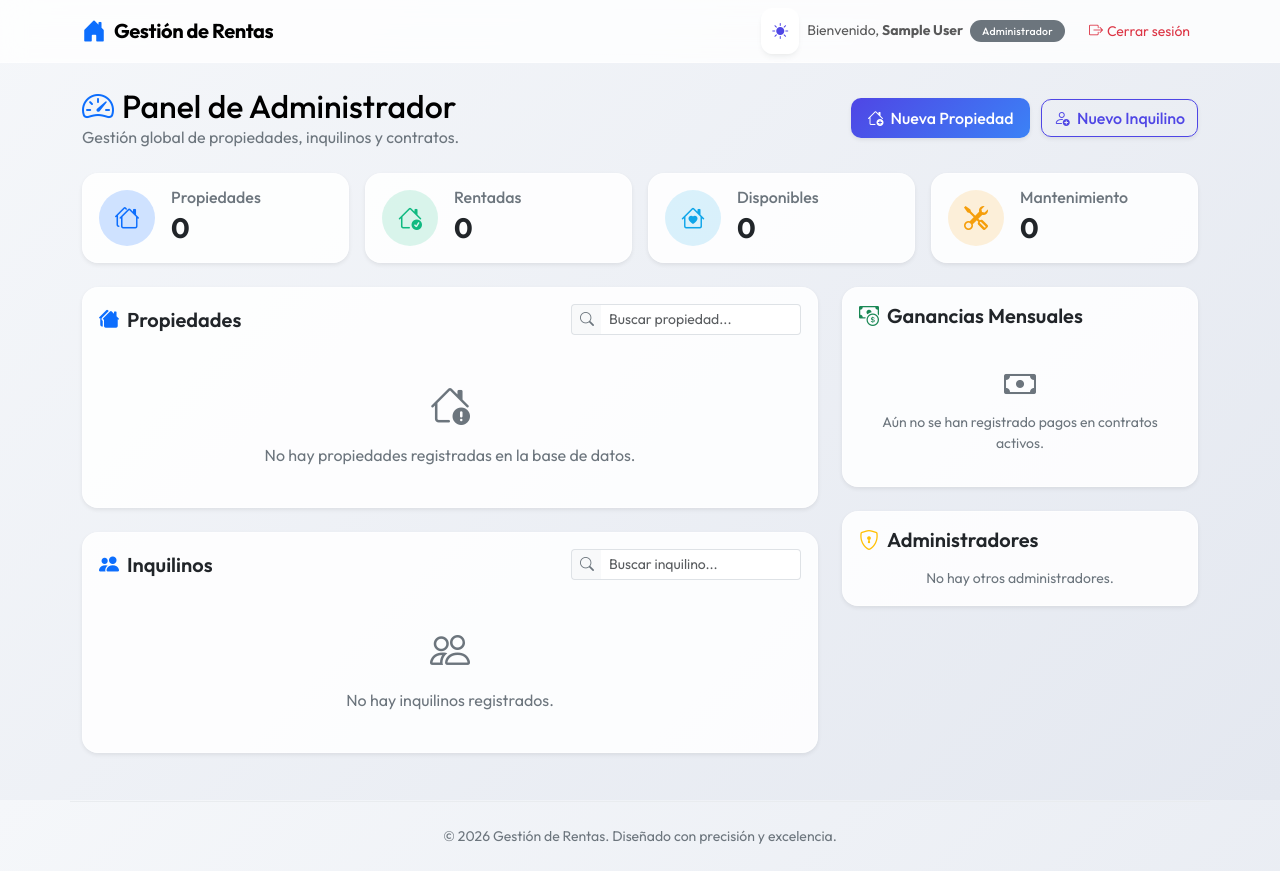
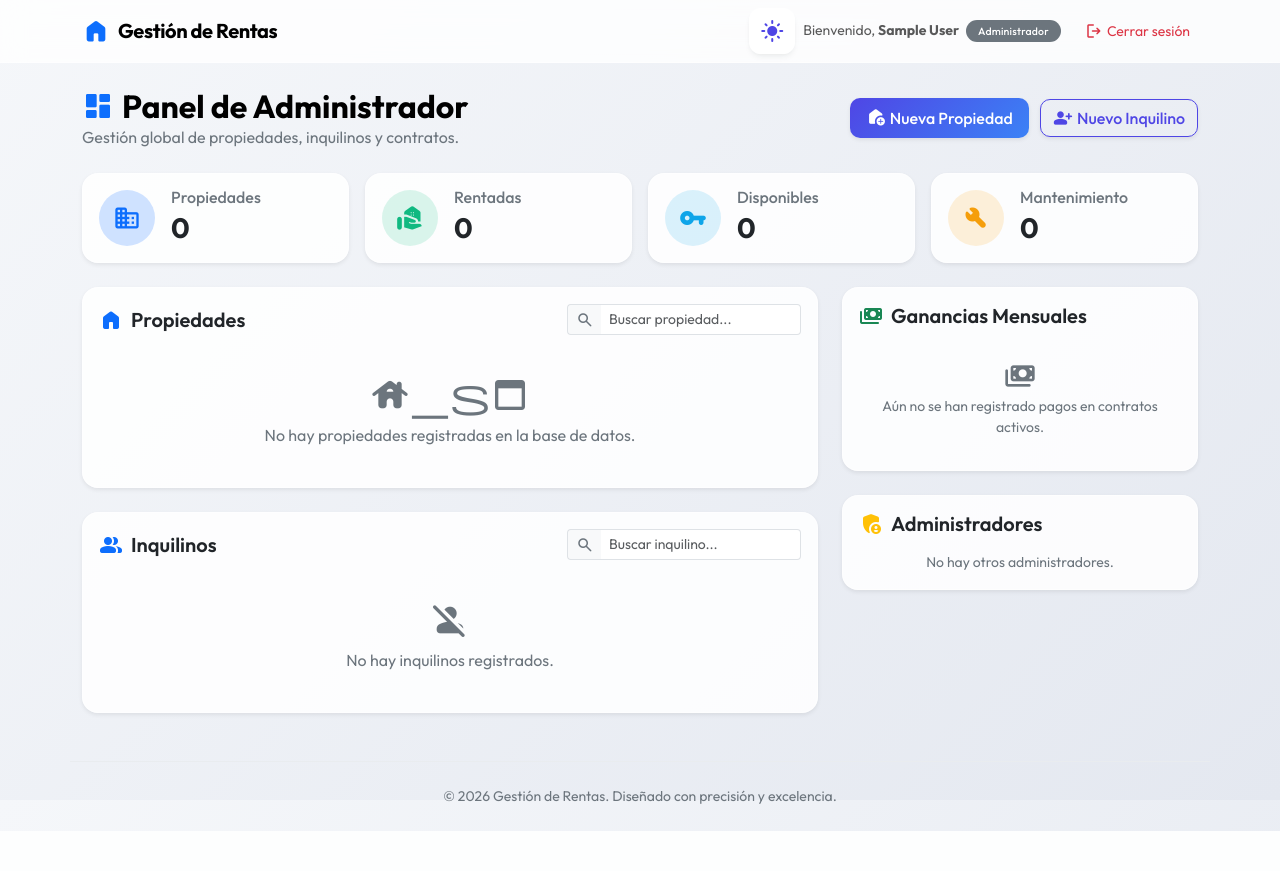
Before and after one commit to nanisadw3/Administracion_Rentas, a Flask app: page / in a window 1280 px wide. After the commit the page ends 831 px from the top, so only its background shows below. Run offline with Flask 3, Linux system fonts and the light colour scheme; the visitor is signed in with stand-in values (Sample User, id 1).

Commit message:
style: Reemplazar iconos de Bootstrap por Material Symbols Rounded de Google Fonts para un diseño más minimalista

```diff
--- a/templates/base.html
+++ b/templates/base.html
@@ -4,14 +4,12 @@
     <meta charset="UTF-8">
     <meta name="viewport" content="width=device-width, initial-scale=1.0">
     <title>{% block title %}Gestión de Rentas{% endblock %}</title>
-    <!-- Google Fonts: Outfit -->
+    <!-- Google Fonts: Outfit & Material Symbols Rounded -->
     <link rel="preconnect" href="https://fonts.googleapis.com">
     <link rel="preconnect" href="https://fonts.gstatic.com" crossorigin>
-    <link href="https://fonts.googleapis.com/css2?family=Outfit:wght@300;400;500;600;700;800&display=swap" rel="stylesheet">
+    <link href="https://fonts.googleapis.com/css2?family=Outfit:wght@300;400;500;600;700;800&family=Material+Symbols+Rounded:opsz,wght,FILL,GRAD@20..48,100..700,0..1,-50..200&display=swap" rel="stylesheet">
     <!-- Bootstrap CSS -->
     <link href="https://cdn.jsdelivr.net/npm/bootstrap@5.3.3/dist/css/bootstrap.min.css" rel="stylesheet" integrity="sha384-QWTKZyjpPEjISv5WaRU9OFeRpok6YctnYmDr5pNlyT2bRjXh0JMhjY6hW+ALEwIH" crossorigin="anonymous">
-    <!-- Bootstrap Icons -->
-    <link rel="stylesheet" href="https://cdn.jsdelivr.net/npm/bootstrap-icons@1.11.3/font/bootstrap-icons.min.css">
 
     <style>
         /* Custom Premium Design System */
@@ -204,6 +202,15 @@
             background-color: rgba(239, 68, 110, 0.15) !important;
             color: #ef4444 !important;
         }
+
+        /* Align Material Symbols */
+        .material-symbols-rounded {
+            font-variation-settings: 'FILL' 1, 'wght' 400, 'GRAD' 0, 'opsz' 24;
+            display: inline-flex;
+            align-items: center;
+            justify-content: center;
+            vertical-align: middle;
+        }
     </style>
     <script>
         // Pre-render theme loading
@@ -223,7 +230,7 @@
     <nav class="navbar navbar-expand-lg border-bottom mb-4">
         <div class="container">
             <a class="navbar-brand d-flex align-items-center" href="{{ url_for('dashboard') }}">
-                <i class="bi bi-house-door-fill text-primary me-2 fs-4"></i>
+                <span class="material-symbols-rounded text-primary me-2 fs-3">home</span>
                 <strong style="letter-spacing: -0.02em;">Gestión de Rentas</strong>
             </a>
             <button class="navbar-toggler" type="button" data-bs-toggle="collapse" data-bs-target="#navbarNav" aria-controls="navbarNav" aria-expanded="false" aria-label="Toggle navigation">
@@ -232,15 +239,15 @@
             <div class="collapse navbar-collapse" id="navbarNav">
                 <div class="navbar-nav ms-auto align-items-center gap-2">
                     <button class="theme-toggle-btn" id="theme-toggle" title="Alternar modo oscuro/claro" type="button">
-                        <i class="bi bi-sun-fill" id="theme-toggle-icon"></i>
+                        <span class="material-symbols-rounded" id="theme-toggle-icon">light_mode</span>
                     </button>
                     {% if session['user_id'] %}
                         <span class="navbar-text me-2 small">
                             Bienvenido, <strong>{{ session['user_name'] }}</strong> <span class="badge bg-secondary ms-1">{{ session['user_role']|capitalize }}</span>
                         </span>
-                        <a class="btn btn-outline-danger btn-sm border-0" href="{{ url_for('logout') }}"><i class="bi bi-box-arrow-right me-1"></i>Cerrar sesión</a>
+                        <a class="btn btn-outline-danger btn-sm border-0 d-inline-flex align-items-center" href="{{ url_for('logout') }}"><span class="material-symbols-rounded me-1" style="font-size: 18px;">logout</span>Cerrar sesión</a>
                     {% else %}
-                        <a class="nav-link small" href="{{ url_for('login') }}"><i class="bi bi-box-arrow-in-right me-1"></i>Iniciar Sesión</a>
+                        <a class="nav-link small d-inline-flex align-items-center" href="{{ url_for('login') }}"><span class="material-symbols-rounded me-1" style="font-size: 18px;">login</span>Iniciar Sesión</a>
                     {% endif %}
                 </div>
             </div>
@@ -252,7 +259,7 @@
             {% if messages %}
                 {% for category, message in messages %}
                     <div class="alert alert-{{ 'dark' if category == 'info' else category }} alert-dismissible fade show shadow-sm border-0 mb-4 rounded-4" role="alert" style="background: var(--card-bg); backdrop-filter: blur(10px); color: var(--text-main);">
-                        <i class="bi bi-info-circle-fill me-2 text-primary"></i>
+                        <span class="material-symbols-rounded text-primary me-2">info</span>
                         {{ message }}
                         <button type="button" class="btn-close" data-bs-dismiss="alert" aria-label="Close"></button>
                     </div>
@@ -276,9 +283,9 @@
 
             const updateToggleIcon = (theme) => {
                 if (theme === 'dark') {
-                    icon.className = 'bi bi-moon-stars-fill'
+                    icon.textContent = 'dark_mode'
                 } else {
-                    icon.className = 'bi bi-sun-fill'
+                    icon.textContent = 'light_mode'
                 }
             }
 
--- a/templates/dashboard_admin.html
+++ b/templates/dashboard_admin.html
@@ -1,17 +1,20 @@
 {% extends "base.html" %}
 {% block title %}Panel de Administrador{% endblock %}
 {% block content %}
-    <div class="row mb-4 align-items-center">
+    <div class="row mb-4 align-items-center animate-fade-in-up">
         <div class="col-md-6">
-            <h2 class="mb-0 text-body-emphasis"><i class="bi bi-speedometer2 text-primary me-2"></i>Panel de Administrador</h2>
+            <h2 class="mb-0 text-body-emphasis d-flex align-items-center">
+                <span class="material-symbols-rounded text-primary me-2 fs-2">dashboard</span>
+                <strong>Panel de Administrador</strong>
+            </h2>
             <p class="text-secondary mb-0">Gestión global de propiedades, inquilinos y contratos.</p>
         </div>
         <div class="col-md-6 text-md-end mt-3 mt-md-0">
-            <a href="{{ url_for('agregar_propiedad') }}" class="btn btn-primary me-2 shadow-sm">
-                <i class="bi bi-house-add me-1"></i> Nueva Propiedad
+            <a href="{{ url_for('agregar_propiedad') }}" class="btn btn-primary me-2 shadow-sm d-inline-flex align-items-center">
+                <span class="material-symbols-rounded me-1" style="font-size: 20px;">add_home</span> Nueva Propiedad
             </a>
-            <a href="{{ url_for('agregar_inquilino') }}" class="btn btn-outline-primary shadow-sm">
-                <i class="bi bi-person-add me-1"></i> Nuevo Inquilino
+            <a href="{{ url_for('agregar_inquilino') }}" class="btn btn-outline-primary shadow-sm d-inline-flex align-items-center">
+                <span class="material-symbols-rounded me-1" style="font-size: 20px;">person_add</span> Nuevo Inquilino
             </a>
         </div>
     </div>
@@ -27,7 +30,7 @@
             <div class="card border-0 shadow-sm h-100 bg-body-tertiary">
                 <div class="card-body d-flex align-items-center">
                     <div class="rounded-circle bg-primary-subtle text-primary d-flex align-items-center justify-content-center flex-shrink-0 me-3" style="width: 56px; height: 56px;">
-                        <i class="bi bi-houses fs-4"></i>
+                        <span class="material-symbols-rounded fs-3">domain</span>
                     </div>
                     <div>
                         <h6 class="card-subtitle text-secondary mb-1">Propiedades</h6>
@@ -40,7 +43,7 @@
             <div class="card border-0 shadow-sm h-100 bg-body-tertiary">
                 <div class="card-body d-flex align-items-center">
                     <div class="rounded-circle bg-success-subtle text-success d-flex align-items-center justify-content-center flex-shrink-0 me-3" style="width: 56px; height: 56px;">
-                        <i class="bi bi-house-check fs-4"></i>
+                        <span class="material-symbols-rounded fs-3">real_estate_agent</span>
                     </div>
                     <div>
                         <h6 class="card-subtitle text-secondary mb-1">Rentadas</h6>
@@ -53,7 +56,7 @@
             <div class="card border-0 shadow-sm h-100 bg-body-tertiary">
                 <div class="card-body d-flex align-items-center">
                     <div class="rounded-circle bg-info-subtle text-info d-flex align-items-center justify-content-center flex-shrink-0 me-3" style="width: 56px; height: 56px;">
-                        <i class="bi bi-house-heart fs-4"></i>
+                        <span class="material-symbols-rounded fs-3">vpn_key</span>
                     </div>
                     <div>
                         <h6 class="card-subtitle text-secondary mb-1">Disponibles</h6>
@@ -66,7 +69,7 @@
             <div class="card border-0 shadow-sm h-100 bg-body-tertiary">
                 <div class="card-body d-flex align-items-center">
                     <div class="rounded-circle bg-warning-subtle text-warning d-flex align-items-center justify-content-center flex-shrink-0 me-3" style="width: 56px; height: 56px;">
-                        <i class="bi bi-tools fs-4"></i>
+                        <span class="material-symbols-rounded fs-3">build</span>
                     </div>
                     <div>
                         <h6 class="card-subtitle text-secondary mb-1">Mantenimiento</h6>
@@ -84,9 +87,13 @@
             <div class="card border-0 shadow-sm mb-4">
                 <div class="card-body">
                     <div class="d-flex flex-column flex-sm-row justify-content-between align-items-start align-items-sm-center mb-3 gap-2">
-                        <h5 class="card-title mb-0 fw-semibold"><i class="bi bi-houses-fill text-primary me-2"></i>Propiedades</h5>
+                        <h5 class="card-title mb-0 fw-semibold d-flex align-items-center">
+                            <span class="material-symbols-rounded text-primary me-2 fs-4">home</span>Propiedades
+                        </h5>
                         <div class="input-group input-group-sm w-auto">
-                            <span class="input-group-text bg-body-tertiary border-end-0"><i class="bi bi-search text-secondary"></i></span>
+                            <span class="input-group-text bg-body-tertiary border-end-0 d-flex align-items-center">
+                                <span class="material-symbols-rounded text-secondary" style="font-size: 18px;">search</span>
+                            </span>
                             <input type="text" id="search-propiedades" class="form-control border-start-0" placeholder="Buscar propiedad..." style="max-width: 200px;">
                         </div>
                     </div>
@@ -133,7 +140,7 @@
                         </div>
                     {% else %}
                         <div class="text-center py-4">
-                            <i class="bi bi-house-exclamation text-secondary fs-1 d-block mb-2"></i>
+                            <span class="material-symbols-rounded text-secondary fs-1 d-block mb-2">house_sad</span>
                             <p class="text-secondary mb-0">No hay propiedades registradas en la base de datos.</p>
                         </div>
                     {% endif %}
@@ -144,9 +151,13 @@
             <div class="card border-0 shadow-sm">
                 <div class="card-body">
                     <div class="d-flex flex-column flex-sm-row justify-content-between align-items-start align-items-sm-center mb-3 gap-2">
-                        <h5 class="card-title mb-0 fw-semibold"><i class="bi bi-people-fill text-primary me-2"></i>Inquilinos</h5>
+                        <h5 class="card-title mb-0 fw-semibold d-flex align-items-center">
+                            <span class="material-symbols-rounded text-primary me-2 fs-4">group</span>Inquilinos
+                        </h5>
                         <div class="input-group input-group-sm w-auto">
-                            <span class="input-group-text bg-body-tertiary border-end-0"><i class="bi bi-search text-secondary"></i></span>
+                            <span class="input-group-text bg-body-tertiary border-end-0 d-flex align-items-center">
+                                <span class="material-symbols-rounded text-secondary" style="font-size: 18px;">search</span>
+                            </span>
                             <input type="text" id="search-inquilinos" class="form-control border-start-0" placeholder="Buscar inquilino..." style="max-width: 200px;">
                         </div>
                     </div>
@@ -168,9 +179,9 @@
                                         <td class="fw-bold text-primary">@{{ user.username }}</td>
                                         <td>{{ user.nombre_completo }}</td>
                                         <td>
-                                            <div class="small"><i class="bi bi-envelope me-1 text-secondary"></i>{{ user.email }}</div>
+                                            <div class="small d-flex align-items-center mb-1"><span class="material-symbols-rounded text-secondary me-1" style="font-size: 16px;">mail</span>{{ user.email }}</div>
                                             {% if user.telefono %}
-                                                <div class="small text-secondary"><i class="bi bi-telephone me-1"></i>{{ user.telefono }}</div>
+                                                <div class="small text-secondary d-flex align-items-center"><span class="material-symbols-rounded text-secondary me-1" style="font-size: 16px;">call</span>{{ user.telefono }}</div>
                                             {% endif %}
                                         </td>
                                         <td class="text-center">
@@ -188,7 +199,7 @@
                         </div>
                     {% else %}
                         <div class="text-center py-4">
-                            <i class="bi bi-people text-secondary fs-1 d-block mb-2"></i>
+                            <span class="material-symbols-rounded text-secondary fs-1 d-block mb-2">person_off</span>
                             <p class="text-secondary mb-0">No hay inquilinos registrados.</p>
                         </div>
                     {% endif %}
@@ -201,7 +212,9 @@
             {# Resumen de Ganancias #}
             <div class="card border-0 shadow-sm mb-4">
                 <div class="card-header bg-transparent border-0 pt-3 pb-0">
-                    <h5 class="card-title mb-0 fw-semibold"><i class="bi bi-cash-coin text-success me-2"></i>Ganancias Mensuales</h5>
+                    <h5 class="card-title mb-0 fw-semibold d-flex align-items-center">
+                        <span class="material-symbols-rounded text-success me-2 fs-4">payments</span>Ganancias Mensuales
+                    </h5>
                 </div>
                 <div class="card-body">
                     {% if ganancias %}
@@ -225,7 +238,7 @@
                         </div>
                     {% else %}
                         <div class="text-center py-3">
-                            <i class="bi bi-cash text-secondary fs-2 d-block mb-1"></i>
+                            <span class="material-symbols-rounded text-secondary fs-2 d-block mb-1">payments</span>
                             <p class="text-secondary small mb-0">Aún no se han registrado pagos en contratos activos.</p>
                         </div>
                     {% endif %}
@@ -235,7 +248,9 @@
             {# Gestión de Administradores #}
             <div class="card border-0 shadow-sm">
                 <div class="card-header bg-transparent border-0 pt-3 pb-0">
-                    <h5 class="card-title mb-0 fw-semibold"><i class="bi bi-shield-lock text-warning me-2"></i>Administradores</h5>
+                    <h5 class="card-title mb-0 fw-semibold d-flex align-items-center">
+                        <span class="material-symbols-rounded text-warning me-2 fs-4">admin_panel_settings</span>Administradores
+                    </h5>
                 </div>
                 <div class="card-body">
                     {% if administradores %}
@@ -248,8 +263,8 @@
                                 </div>
                                 <div>
                                     {% if session['user_id'] != admin.id %}
-                                        <a href="{{ url_for('restablecer_password_admin', user_id=admin.id) }}" class="btn btn-light btn-sm border" title="Restablecer Contraseña">
-                                            <i class="bi bi-key"></i>
+                                        <a href="{{ url_for('restablecer_password_admin', user_id=admin.id) }}" class="btn btn-light btn-sm border d-inline-flex align-items-center" title="Restablecer Contraseña">
+                                            <span class="material-symbols-rounded" style="font-size: 18px;">lock_reset</span>
                                         </a>
                                     {% else %}
                                         <span class="badge bg-secondary-subtle text-secondary small">Tú</span>
```
